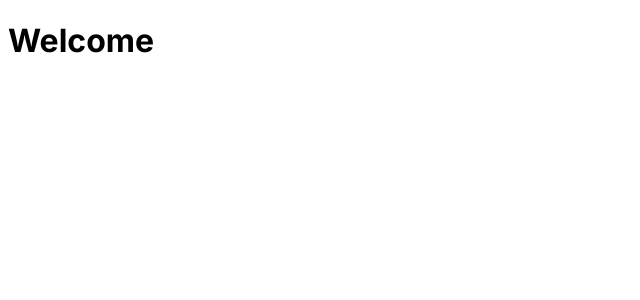
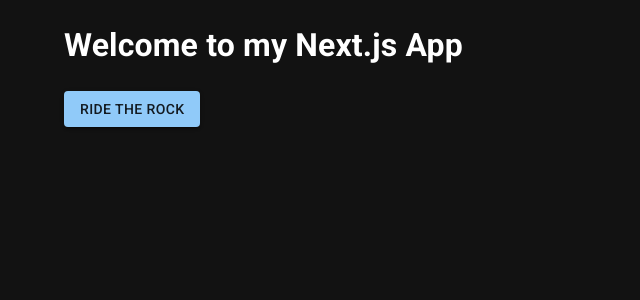
Before and after one commit to walid-hamdi/Comminq_frontend, a Next.js app: page / in a window 1280 px wide. Shown: the top 300 px of the page, without its empty margins (0-640 px from the left). Built offline with nearby package versions, Linux system fonts and the light colour scheme.

Commit message:
Add material ui

```diff
--- a/package.json
+++ b/package.json
@@ -9,6 +9,9 @@
     "lint": "next lint"
   },
   "dependencies": {
+    "@emotion/react": "^11.11.0",
+    "@emotion/styled": "^11.11.0",
+    "@mui/material": "^5.13.1",
     "@types/node": "20.1.7",
     "@types/react": "18.2.6",
     "@types/react-dom": "18.2.4",
--- a/src/app/globals.css
+++ b/src/app/globals.css
@@ -0,0 +1,2 @@
+@import url("https://fonts.googleapis.com/css?family=Roboto:300,400,500,700&display=swap");
+@import url("https://fonts.googleapis.com/icon?family=Material+Icons");
--- a/src/app/layout.tsx
+++ b/src/app/layout.tsx
@@ -1,21 +1,25 @@
-import './globals.css'
-import { Inter } from 'next/font/google'
-
-const inter = Inter({ subsets: ['latin'] })
-
-export const metadata = {
-  title: 'Comminq',
-  description: 'Web Communication Platform',
-}
-
+"use client";
+import "./globals.css";
+import { darkTheme } from "./theme/themes";
+import { ThemeProvider, CssBaseline, Container } from "@mui/material";
 export default function RootLayout({
   children,
 }: {
-  children: React.ReactNode
+  children: React.ReactNode;
 }) {
   return (
     <html lang="en">
-      <body className={inter.className}>{children}</body>
+      <head>
+        <title>Comminq</title>
+        <meta name="description" content="Comminq Communication Platform" />
+        <link rel="icon" href="./favicon.ico" />
+      </head>
+      <ThemeProvider theme={darkTheme}>
+        <CssBaseline />
+        <body>
+          <Container>{children}</Container>
+        </body>
+      </ThemeProvider>
     </html>
-  )
+  );
 }
--- a/src/app/page.tsx
+++ b/src/app/page.tsx
@@ -1,3 +1,11 @@
+"use client";
+import { Button } from "@mui/material";
+
 export default function Home() {
-  return <h1>Welcome</h1>;
+  return (
+    <div>
+      <h1>Welcome to my Next.js App</h1>
+      <Button variant="contained">Ride the rock</Button>
+    </div>
+  );
 }
--- /dev/null
+++ b/src/app/theme/themes.ts
@@ -0,0 +1,7 @@
+"use client";
+import { createTheme } from "@mui/material/styles";
+export const darkTheme = createTheme({
+  palette: {
+    mode: "dark",
+  },
+});
```
Also changed, not shown: src/app/not-found.tsx (added, +11 -0 lines), 1 other file (tests, documents, lock files or other folders).
